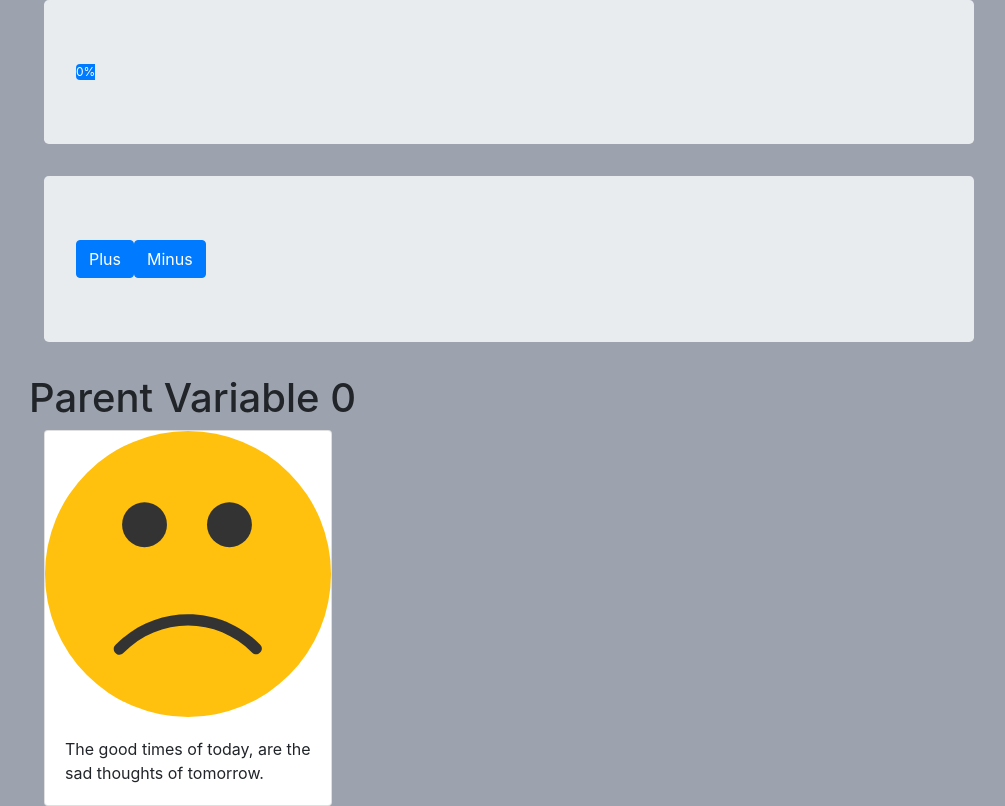
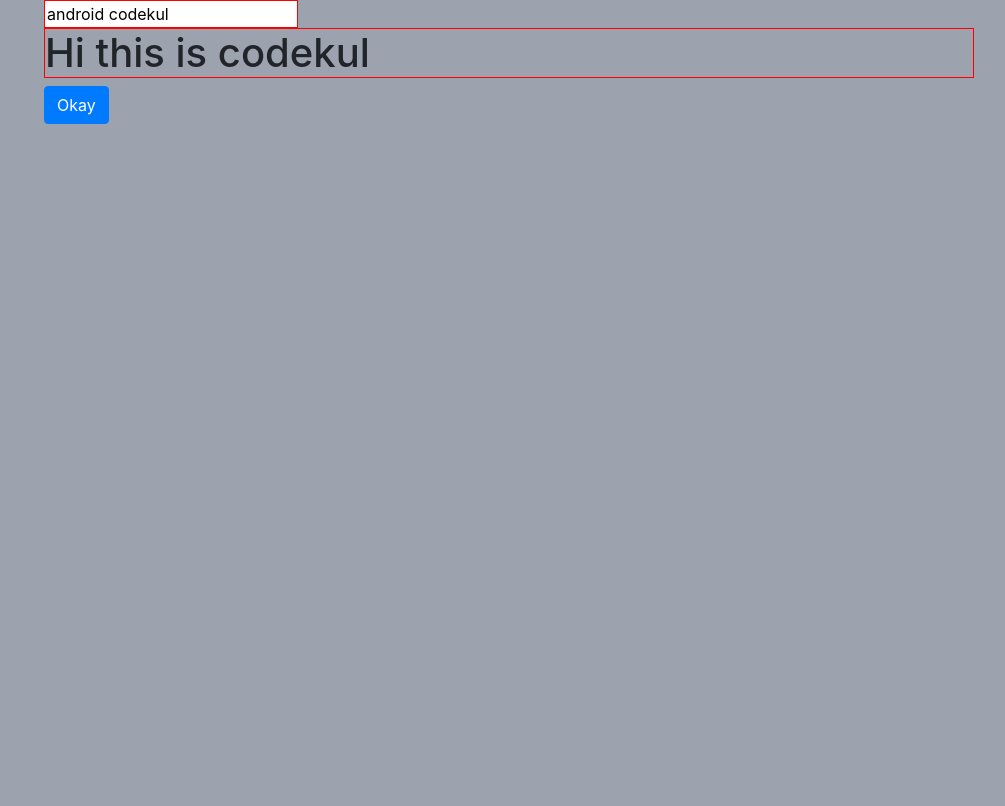
Before and after one commit to CodeKul/weekend-angular-10.30-11.30-15-dec-2018, an Angular app in the folder angular/basicsapp/: page / in a window 1280 px wide. Shown: the whole page, without its empty margins (131-1136 px from the left). Built offline with nearby package versions, Linux system fonts and the light colour scheme.

Commit message:
component : view and content child

```diff
--- a/angular/basicsapp/src/app/app.component.html
+++ b/angular/basicsapp/src/app/app.component.html
@@ -16,7 +16,12 @@
     </div>
 </div> -->
 <!-- <app-bootstrap-pricing></app-bootstrap-pricing> -->
+<!-- <div class="container">
+  <app-inter-comp-v1></app-inter-comp-v1>
+</div> -->
+<!-- <app-calculator></app-calculator> -->
 <div class="container">
-  <app-inter-comp-v1></app-inter-comp-v1>
+  <app-view-related>
+    <h1 style="border: 1px solid red" #myH1> Hi this is codekul</h1>
+  </app-view-related>
 </div>
-<!-- <app-calculator></app-calculator> -->
--- a/angular/basicsapp/src/app/app.module.ts
+++ b/angular/basicsapp/src/app/app.module.ts
@@ -20,6 +20,7 @@ import { MyBadgeComponent } from './databinding/my-badge/my-badge.component';
 import { InterCompV1Component } from './inter-comp-v1/inter-comp-v1.component';
 import { ProgressComponent } from './inter-comp-v1/progress/progress.component';
 import { EmojisComponent } from './inter-comp-v1/emojis/emojis.component';
+import { ViewRelatedComponent } from './view-related/view-related.component';
 
 @NgModule({
   declarations: [
@@ -41,7 +42,8 @@ import { EmojisComponent } from './inter-comp-v1/emojis/emojis.component';
     MyBadgeComponent,
     InterCompV1Component,
     ProgressComponent,
-    EmojisComponent
+    EmojisComponent,
+    ViewRelatedComponent
   ],
   imports: [
     BrowserModule,
--- /dev/null
+++ b/angular/basicsapp/src/app/view-related/view-related.component.html
@@ -0,0 +1,15 @@
+<div class="row">
+  <div class="col-md-12">
+    <input type="text" #myNm>
+  </div>
+</div>
+<div class="row">
+  <div class="col-md-12">
+    <ng-content></ng-content>
+  </div>
+</div>
+<div class="row">
+  <div class="col-md-12">
+    <input type="button" value="Okay" class="btn btn-primary">
+  </div>
+</div>
--- /dev/null
+++ b/angular/basicsapp/src/app/view-related/view-related.component.ts
@@ -0,0 +1,27 @@
+import { Component, OnInit, ElementRef, ViewChild, ContentChild } from '@angular/core';
+
+@Component({
+  selector: 'app-view-related',
+  templateUrl: './view-related.component.html',
+  styleUrls: ['./view-related.component.css']
+})
+export class ViewRelatedComponent implements OnInit {
+
+  @ViewChild('myNm')
+  myNxhdgm: ElementRef
+
+  @ContentChild('myH1')
+  cntH1 : ElementRef
+
+  constructor() { }
+
+  ngOnInit() {
+    console.log(this.cntH1)
+    this.myNxhdgm.nativeElement.value = 'android codekul'
+    console.log(this.myNxhdgm.nativeElement.value)
+    this.myNxhdgm.nativeElement.style.border = '1px solid red'
+    this.myNxhdgm.nativeElement.onclick = () => {
+      console.log(`Input clicked`)
+    }
+  }
+}
```
Also changed, not shown: angular/basicsapp/src/app/view-related/view-related.component.css (added), 1 other file (tests, documents, lock files or other folders).
